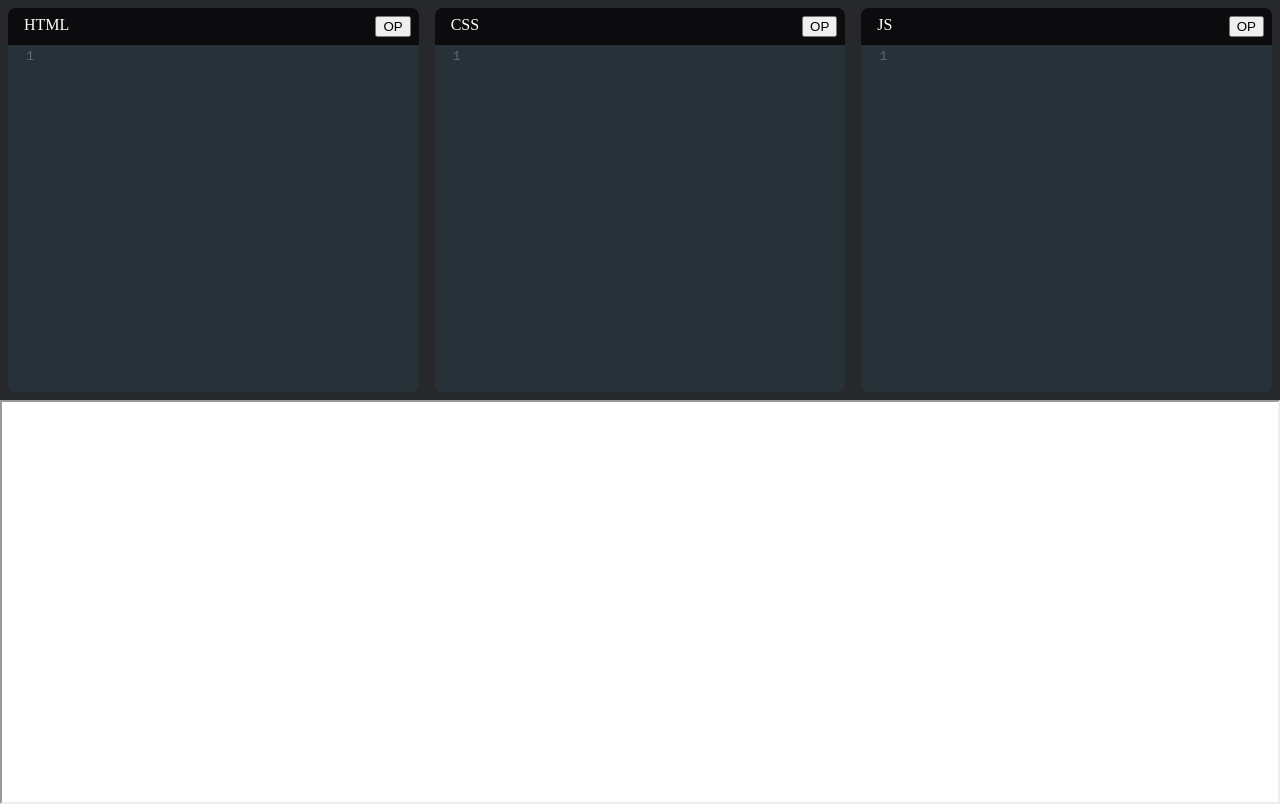
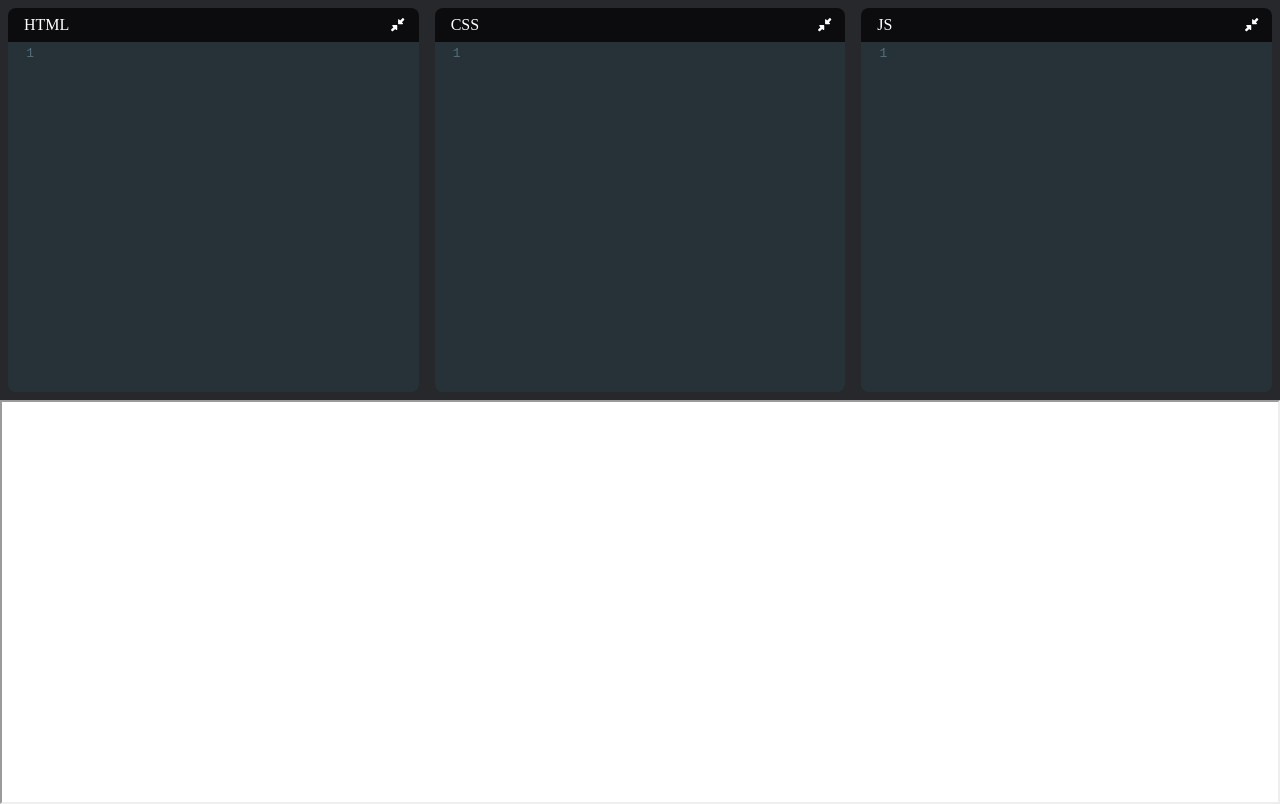
Before and after one commit to Vkperfect/Code-Script, a React (Vite) app: page / in a window 1280 px wide. Built offline with nearby package versions, Linux system fonts and the light colour scheme.

Commit message:
establish localStorage

```diff
--- a/index.css
+++ b/index.css
@@ -45,4 +45,13 @@ body {
 
 .editor-container.collapsed .CodeMirror-scroll {
   position: absolute;
+  overflow: hidden !important;
 }
+
+.expand-collapsed-btn {
+  margin-left: 0.5rem;
+  background: none;
+  border: none;
+  color: white;
+  cursor: pointer;
+}
--- a/package.json
+++ b/package.json
@@ -10,6 +10,9 @@
     "preview": "vite preview"
   },
   "dependencies": {
+    "@fortawesome/fontawesome-svg-core": "^6.5.1",
+    "@fortawesome/free-solid-svg-icons": "^6.5.1",
+    "@fortawesome/react-fontawesome": "^0.2.0",
     "codemirror": "^5.57.0",
     "react": "^18.2.0",
     "react-codemirror2": "^7.3.0",
--- a/src/components/App.jsx
+++ b/src/components/App.jsx
@@ -1,9 +1,10 @@
 import { useState, useEffect } from "react";
 import Editor from "./Editor";
+import useLocalStorage from "../hooks/useLocalStorage";
 function App() {
-  const [html, setHtml] = useState("");
-  const [css, setCss] = useState("");
-  const [js, setJs] = useState("");
+  const [html, setHtml] = useLocalStorage("html", "");
+  const [css, setCss] = useLocalStorage("css", "");
+  const [js, setJs] = useLocalStorage("js", "");
   const [srcDoc, setSrcDoc] = useState("");
 
   useEffect(() => {
@@ -16,7 +17,7 @@ function App() {
         </html>
       `;
       setSrcDoc(combinedHtml);
-    }, 1000);
+    }, 250);
     return () => clearTimeout(timeout);
   }, [html, css, js]);
 
--- a/src/components/Editor.jsx
+++ b/src/components/Editor.jsx
@@ -22,11 +22,13 @@ export default function Editor(props) {
       <div className="editor-title">
         {displayName}
         <button
+          type="button"
+          className="expand-collapsed-btn"
           onClick={() => {
             console.log("hh");
             setOpen((prevOpen) => !prevOpen);
           }}>
-          OP
+          <FontAwesomeIcon icon={open ? faCompressAlt : faExpandAlt} />
         </button>
       </div>
 
--- /dev/null
+++ b/src/hooks/useLocalStorage.jsx
@@ -0,0 +1,21 @@
+import { useEffect, useState } from "react";
+
+const PREFIX = "code-script-";
+export default function useLocalStorage(key, initialValue) {
+  const prefixedKey = PREFIX + key;
+  const [value, setValue] = useState(() => {
+    const jsonValue = localStorage.getItem(prefixedKey);
+    if (jsonValue != null) return JSON.parse(jsonValue);
+    if (typeof initialValue === "function") {
+      return initialValue();
+    } else {
+      return initialValue;
+    }
+  });
+
+  useEffect(() => {
+    localStorage.setItem(prefixedKey, JSON.stringify(value));
+  }, [prefixedKey, value]);
+
+  return [value, setValue];
+}
```
Also changed, not shown: 1 other file (tests, documents, lock files or other folders).
